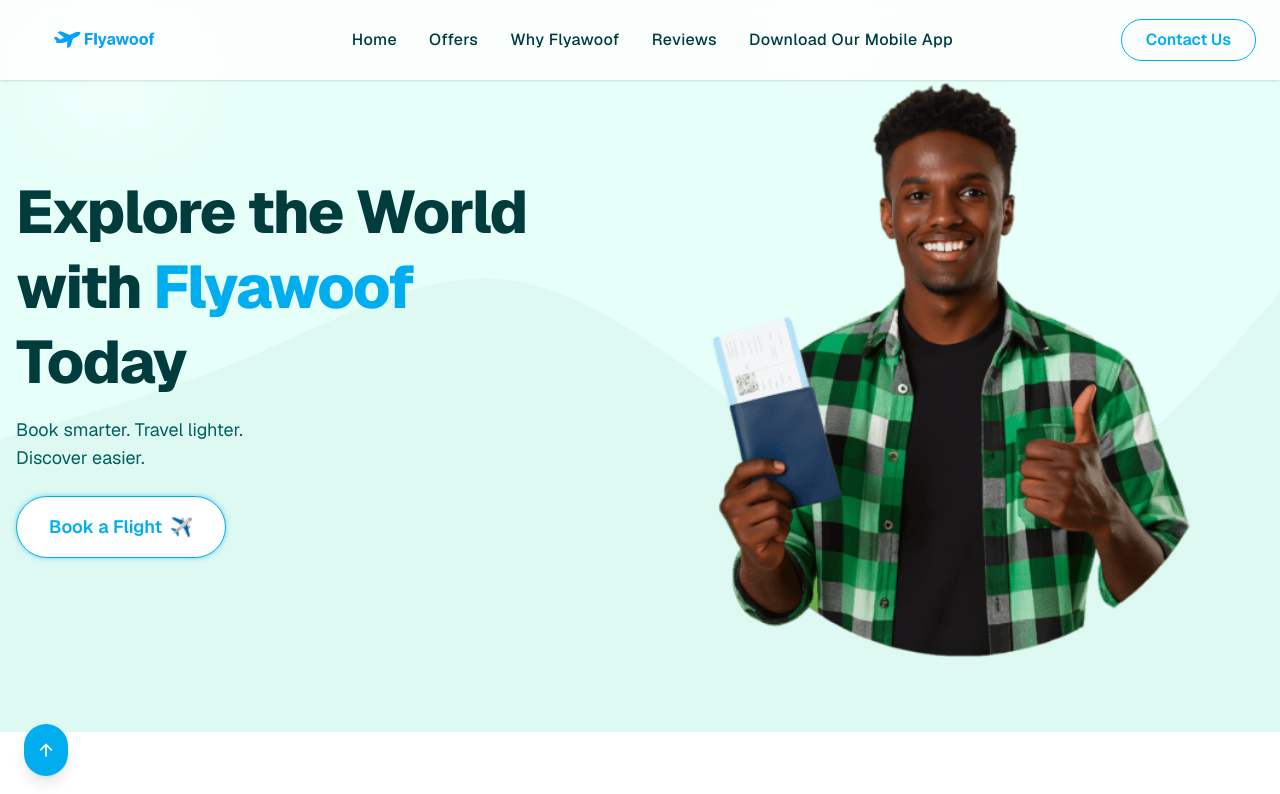
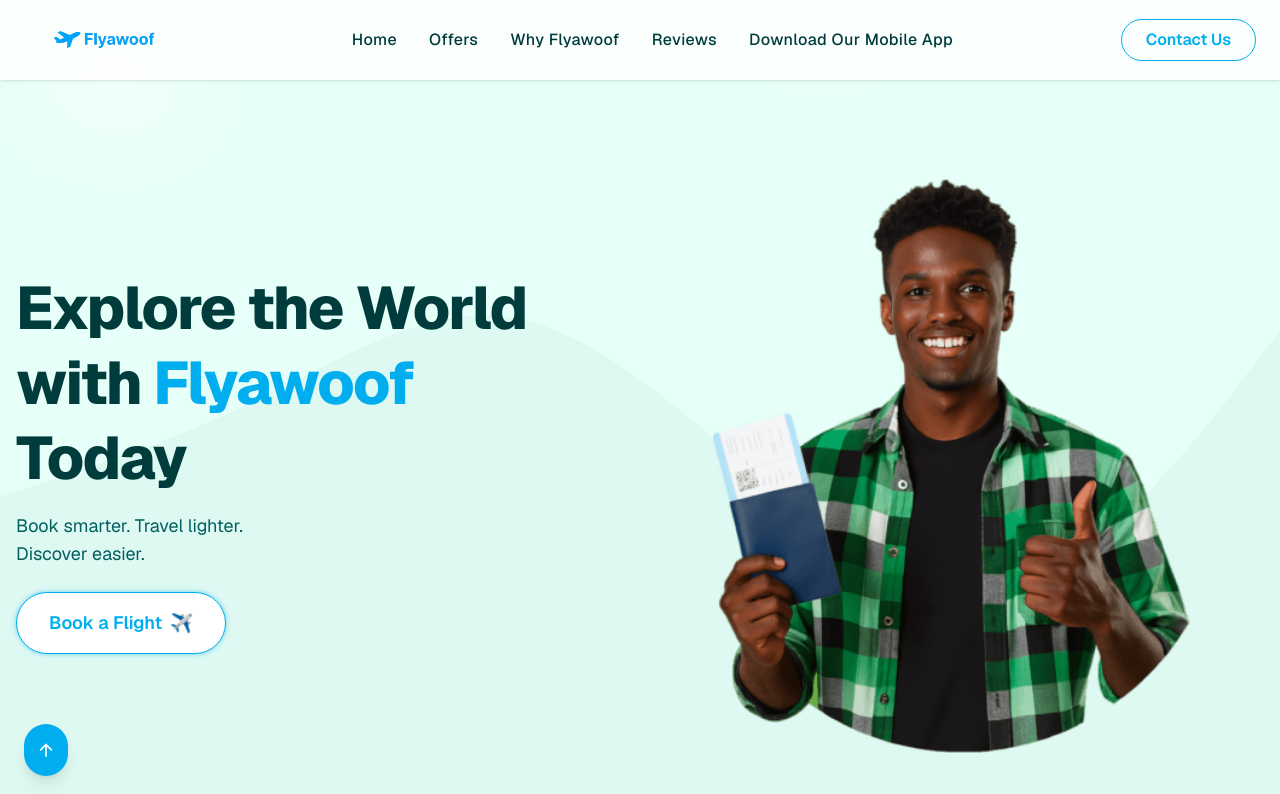
Before and after one commit to careeredu-dev/flyawoof-booking, a Next.js app: page / in a window 1280 px wide. Shown: the top 794 px of the page. Built offline with nearby package versions, Linux system fonts and the light colour scheme.

Commit message:
Fix: move HeroAnimation to component file

```diff
--- a/app/page.tsx
+++ b/app/page.tsx
@@ -4,6 +4,8 @@ import Image from "next/image";
 import { useState, useEffect } from "react";
 import Header from "@/components/Header";
 import Head from "next/head";
+import confetti from "canvas-confetti";
+
 import 'remixicon/fonts/remixicon.css';
 
 
@@ -141,29 +143,9 @@ export default function Home() {
         <Header />
 
         {/* 🍃 Hero Section */}
-        <section className="w-full relative bg-[#E6FFF8] overflow-hidden min-h-[0vh]">
-          {/* ☁️ Floating Clouds */}
-          <div className="absolute top-10 left-[-100px] w-40 h-24 bg-white opacity-50 rounded-full blur-2xl animate-cloudFloat" />
-          <div className="absolute top-20 right-[-80px] w-32 h-20 bg-white opacity-60 rounded-full blur-xl animate-cloudFloat delay-1000" />
-          <div className="absolute top-0 left-1/2 w-24 h-14 bg-white opacity-40 rounded-full blur-2xl animate-cloudFloat delay-[3000ms]" />
+        {/* 🍃 Hero Section */}
+<section className="w-full relative bg-[#E6FFF8] overflow-hidden min-h-screen pt-20 sm:pt-24">
 
-          {/* Decorative SVG Wave */}
-          <div className="absolute inset-0 overflow-hidden pointer-events-none z-0">
-            <svg
-              className="w-full h-full"
-              viewBox="0 0 1440 320"
-              preserveAspectRatio="none"
-              xmlns="http://www.w3.org/2000/svg"
-            >
-              <path
-                fill="#003C3C"
-                fillOpacity="0.03"
-                d="M0,192L48,186.7C96,181,192,171,288,154.7C384,139,480,117,576,122.7C672,128,768,160,864,186.7C960,213,1056,235,1152,224C1248,213,1344,171,1392,149.3L1440,128L1440,320L0,320Z"
-              />
-            </svg>
-          </div>
-
-         <section className="w-full relative bg-[#E6FFF8] overflow-hidden min-h-[90vh]">
   {/* ☁️ Floating Clouds */}
   <div className="absolute top-10 left-[-100px] w-40 h-24 bg-white opacity-50 rounded-full blur-2xl animate-cloudFloat" />
   <div className="absolute top-20 right-[-80px] w-32 h-20 bg-white opacity-60 rounded-full blur-xl animate-cloudFloat delay-1000" />
@@ -186,7 +168,7 @@ export default function Home() {
   </div>
 
   {/* Hero Content */}
-<section className="hero-section relative z-10 px-4 py-10 sm:py-16">
+  <div className="relative z-10 px-4 py-10 sm:py-16">
     <div className="max-w-7xl mx-auto flex flex-col md:flex-row items-center gap-10">
 
       {/* 🌍 Text Left */}
@@ -223,11 +205,10 @@ export default function Home() {
       </div>
 
     </div>
+  </div>
 </section>
 
-</section>
 
-        </section>
         {/*
   {/*
   ===============================
--- a/package.json
+++ b/package.json
@@ -10,6 +10,7 @@
   },
   "dependencies": {
     "@lottiefiles/react-lottie-player": "^3.6.0",
+    "canvas-confetti": "^1.9.3",
     "framer-motion": "^12.23.0",
     "keen-slider": "^6.8.6",
     "lottie-react": "^2.4.1",
```
Also changed, not shown: 1 other file (tests, documents, lock files or other folders). Lines whose indentation alone changed are shown as unchanged.
